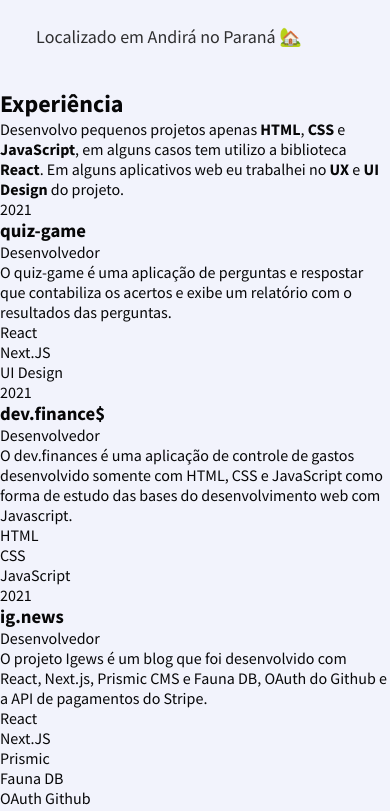
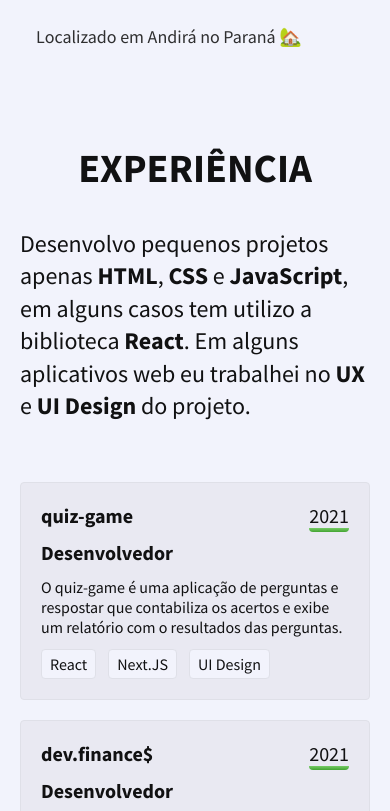
Before and after one commit to jfmacedo91/origamid-portfolio, a plain HTML site: page index.html in a window 390 px wide. Shown: the part 880-1691 px from the top of the page. Drawn offline with Linux system fonts and the light colour scheme.

Commit message:
add experience section styles and ajust container

```diff
--- /dev/null
+++ b/css/experience.css
@@ -0,0 +1,126 @@
+.experience {
+  display: grid;
+  grid-template-columns: 1fr 2fr;
+  align-items: center;
+  gap: 8.75rem;
+  max-width: 73.125rem;
+  margin: 0 auto;
+  padding: 3.75rem 1.25rem;
+}
+
+.subtitle {
+  max-width: 8ch;
+  font-size: 8rem;
+  font-weight: 900;
+  line-height: 1;
+  text-transform: uppercase;
+  word-break: break-all;
+  color: var(--color-gray03);
+}
+
+.experience-text {
+  font-size: 1.5rem;
+  line-height: 1.35;
+  margin-bottom: 3.75rem;
+}
+
+.company-list {
+  display: flex;
+  flex-direction: column;
+  gap: 1.25rem;
+}
+
+.company {
+  position: relative;
+  display: grid;
+  grid-template-columns: 1.65fr 1fr;
+  gap: 1.25rem;
+  padding: 1.25rem;
+  border: 1px solid var(--color-gray03);
+  border-radius: 0.25rem;
+  background-color: var(--color-gray02);
+}
+
+.company-year {
+  position: absolute;
+  left: 0;
+  top: 1.25rem;
+  transform: translateX(-100%);
+  display: flex;
+  gap: 1.25rem;
+  font-size: 1.25rem;
+}
+
+.company-year::after {
+  display: block;
+  content: "";
+  width: 0.25rem;
+  height: 1.5rem;
+  background: var(--color-gradient);
+  border-radius: 0.25rem 0 0 0.25rem;
+}
+
+.company-title {
+  font-size: 1.25rem;
+  font-weight: 700;
+}
+
+.company-skills {
+  display: flex;
+  flex-wrap: wrap;
+  gap: 0.75rem;
+  align-items: flex-start;
+}
+
+.company-skills li {
+  padding: 0.25rem 0.5rem;
+  border: 1px solid var(--color-gray03);
+  border-radius: 0.25rem;
+  background-color: var(--color-gray01);
+}
+
+@media (max-width: 1000px) {
+  .experience {
+    gap: 5.5rem;
+  }
+}
+
+@media (max-width: 820px) {
+  .experience {
+    gap: 2.5rem;
+  }
+}
+
+@media (max-width: 640px) {
+  .experience {
+    grid-template-columns: 1fr;
+    place-items: center;
+  }
+
+  .subtitle {
+    max-width: 100%;
+    font-size: 2.5rem;
+    font-weight: 700;
+    color: inherit;
+  }
+
+  .company {
+    display: flex;
+    flex-direction: column;
+    gap: 0.75rem;
+  }
+
+  .company-year {
+    flex-direction: column;
+    gap: 0;
+    left: initial;
+    right: 1.25rem;
+    transform: translateX(0);
+  }
+
+  .company-year::after {
+    width: 100%;
+    height: 0.25rem;
+    border-radius: 0 0 0.25rem 0.25rem;
+  }
+}
--- a/css/global.css
+++ b/css/global.css
@@ -19,7 +19,7 @@
   padding: 0;
   box-sizing: border-box;
   font-family: "Source Sans Pro", sans-serif;
-  color: var(--color-gray12);
+  color: var(--color-gray11);
 }
 
 body {
--- a/css/header.css
+++ b/css/header.css
@@ -2,7 +2,7 @@
   display: flex;
   align-items: center;
   justify-content: space-between;
-  max-width: 75rem;
+  max-width: 73.125rem;
   margin: 0 auto;
   padding: 2.5rem 1.25rem;
 }
--- a/css/introduction.css
+++ b/css/introduction.css
@@ -3,7 +3,7 @@
   grid-template-columns: 1fr 2fr;
   align-items: center;
   gap: 8.75rem;
-  max-width: 75rem;
+  max-width: 73.125rem;
   margin: 0 auto;
   padding: 2.5rem 1.25rem;
 }
--- a/css/style.css
+++ b/css/style.css
@@ -1,4 +1,4 @@
 @import "./global.css";
 @import "./header.css";
 @import "./introduction.css";
-@import "./responsive.css";
+@import "./experience.css";
--- a/index.html
+++ b/index.html
@@ -3,7 +3,7 @@
 <head>
   <link rel="preconnect" href="https://fonts.googleapis.com" />
   <link rel="preconnect" href="https://fonts.gstatic.com" crossorigin />
-  <link href="https://fonts.googleapis.com/css2?family=Source+Sans+Pro:wght@400;700&display=swap" rel="stylesheet" />
+  <link href="https://fonts.googleapis.com/css2?family=Source+Sans+Pro:wght@400;700;900&display=swap" rel="stylesheet" />
   <meta charset="UTF-8" />
   <link rel="stylesheet" href="./css/style.css" />
   <meta name="viewport" content="width=device-width, initial-scale=1.0" />
@@ -34,8 +34,9 @@
     </section>
     <section aria-labelledby="experience-label" id="experience" class="experience">
       <h2 id="experience-label" class="subtitle">Experiência</h2>
+      <div>
         <p class="experience-text">Desenvolvo pequenos projetos apenas <strong>HTML</strong>, <strong>CSS</strong> e <strong>JavaScript</strong>, em alguns casos tem utilizo a biblioteca <strong>React</strong>. Em alguns aplicativos web eu trabalhei no <strong>UX</strong> e <strong>UI Design</strong> do projeto.</p>
-      <ul>
+        <ul class="company-list">
           <li class="company">
             <span class="company-year">2021</span>
             <h3 class="company-title">quiz-game</h3>
@@ -72,6 +73,7 @@
             </ul>
           </li>
         </ul>
+      </div>
     </section>
   </main>
 </body>
```
Lines whose indentation alone changed are shown as unchanged.
